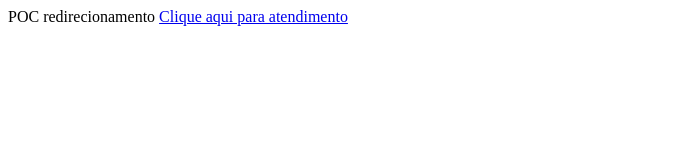
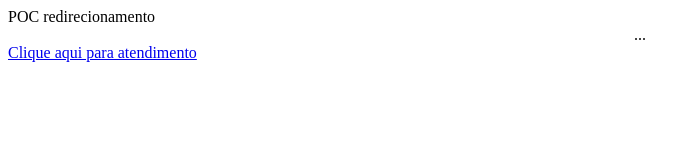
Before and after one commit to joelsodias/joelsodias.github.io, a plain HTML site: page atendimento/index.html in a window 1280 px wide. Shown: the whole page, without its empty margins (0-700 px from the left). Drawn offline with Linux system fonts and the light colour scheme.

Commit message:
Update index.html

```diff
--- a/atendimento/index.html
+++ b/atendimento/index.html
@@ -1,4 +1,14 @@
 <html>
   <head> POC redirecionamento </head>
-  <body> <a href="https://api.whatsapp.com/send?phone=5551983226655&lang=pt_br&text=Teste">Clique aqui para atendimento</a> <body>
+  <body>
+
+<div style="
+    align-items: center;
+    display: flex;
+    justify-content: center;
+">
+    ...
+</div>
+
+    <a href="https://api.whatsapp.com/send?phone=5551983226655&lang=pt_br&text=Teste">Clique aqui para atendimento</a> <body>
 </html>
```
